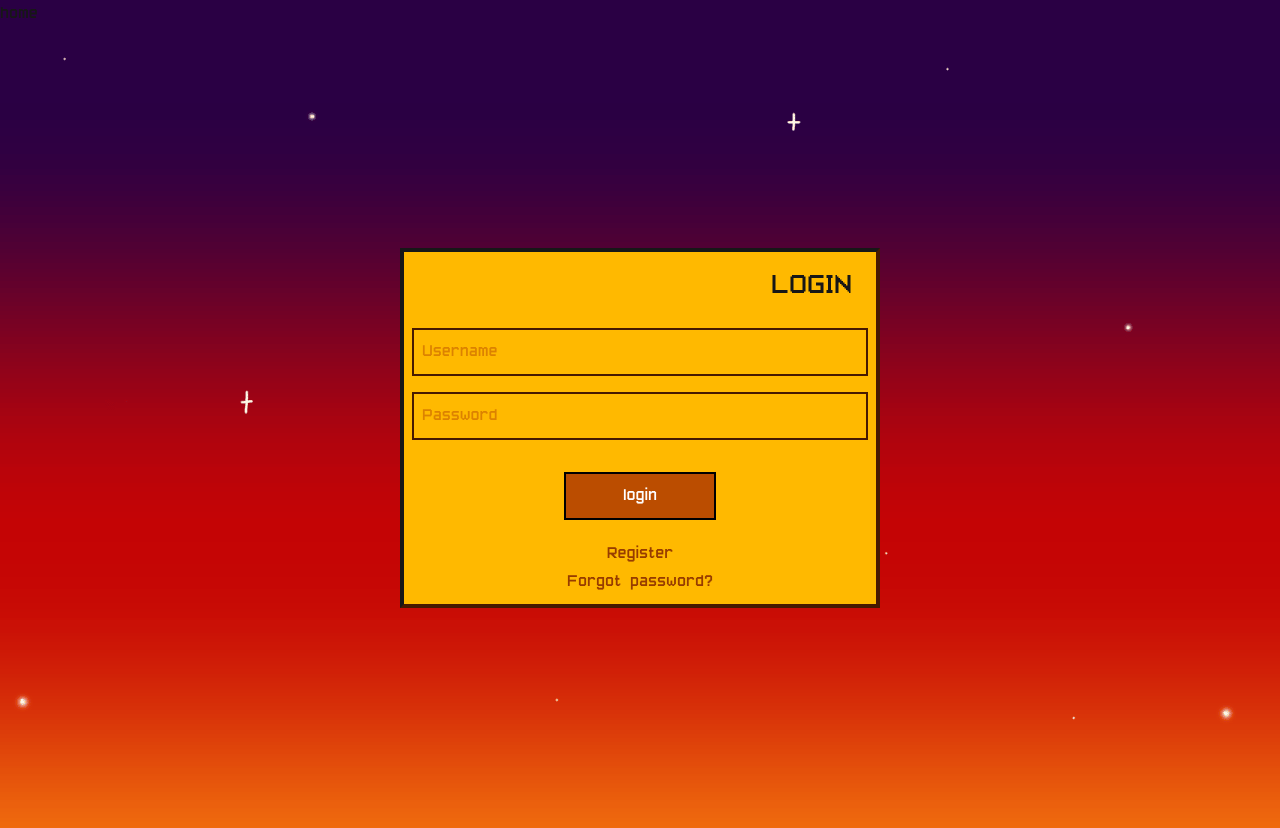
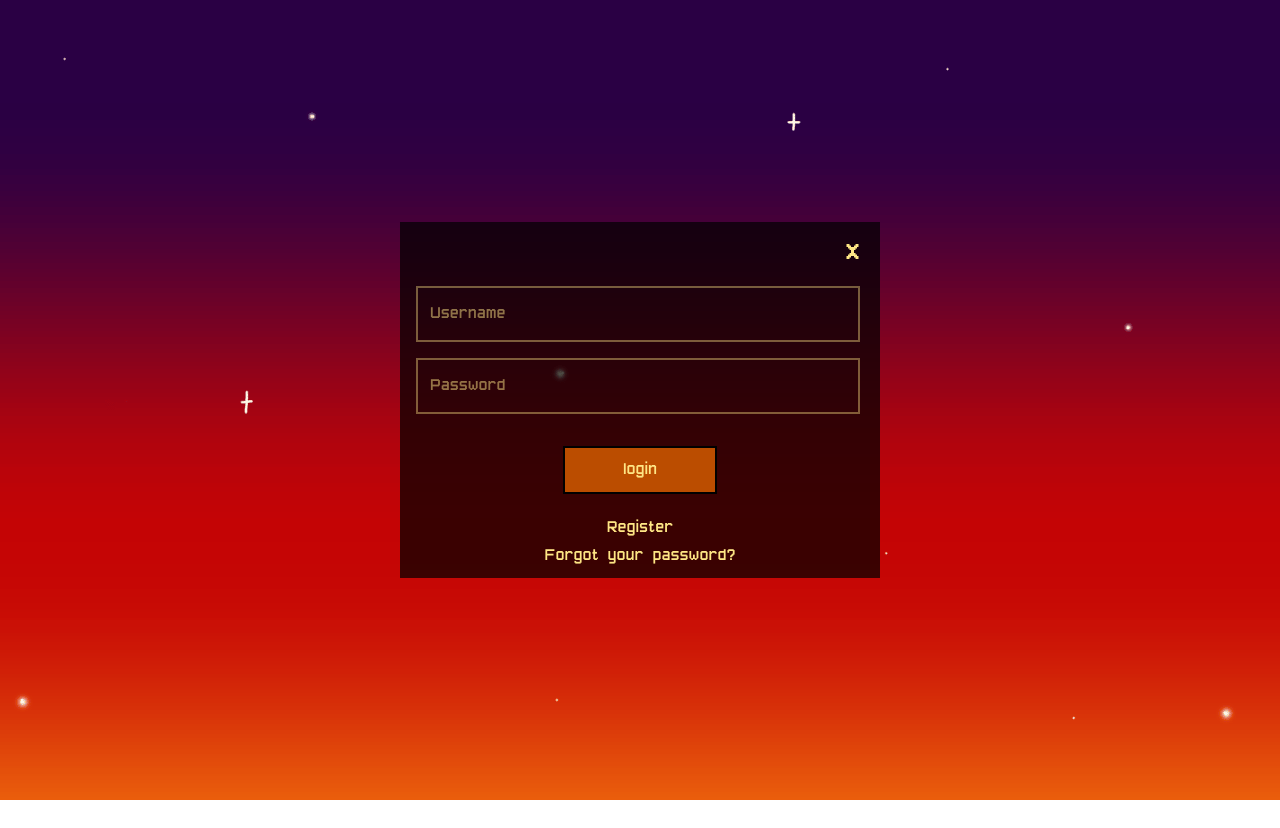
Before and after one commit to jlbernardo/transcendence, a Next.js app in the folder app/: page /login in a window 1280 px wide. After the commit the page ends 800 px from the top, so only its background shows below. Built offline with nearby package versions, Linux system fonts and the light colour scheme.

Commit message:
(refactor) Login dialogue

```diff
--- a/app/app/login/page.tsx
+++ b/app/app/login/page.tsx
@@ -3,33 +3,34 @@ import Link from "next/link";
 export default function Login() {
 	return (
 		<>
-			<Link href="/home">home</Link>
 			<div className="min-h-screen flex flex-col items-center justify-center">
-				<div className="w-120 h-auto p-2 border-4 border-b-amber-950 border-r-amber-950 m-0 bg-amber-400">
-          <p className="text-3xl mb-6 mt-2 mr-4 text-right">LOGIN</p>
+				<div className="w-120 h-auto p-2 border-black m-0 bg-black/70">
+          <Link href="/" className="text-3xl text-amber-200 text-right">
+            <p className="pr-3 pb-4 pt-1">x</p>
+          </Link>
           <form className="flex flex-col gap-4">
             <input
               type="text"
               placeholder="Username"
-              className="p-2 border-2 text-amber-700 border-amber-950"
+              className="p-3 mr-3 ml-2 border-2 text-amber-200 border-amber-200/40"
             />
             <input
               type="password"
               placeholder="Password"
-              className="p-2 border-2 text-amber-700 border-amber-950"
+              className="p-3 mr-3 ml-2 border-2 text-amber-200 border-amber-200/40"
             />
             <button
               type="submit"
-              className="bg-amber-700 w-1/3 mt-4 self-center text-white p-2 border-2 border-black hover:bg-amber-800"
+              className="bg-amber-700 w-1/3 mt-4 self-center text-amber-200 p-2 border-2 border-black hover:bg-amber-800"
             >
               login
             </button>
           </form>
-          <p className="mt-5 text-amber-800 text-center">
+          <p className="mt-5 text-amber-200 text-center">
             <Link href="/register">Register</Link>
           </p>
-          <p className="text-amber-800 text-center">
-            <Link href="/redefine">Forgot password?</Link>
+          <p className="text-amber-200 text-center">
+            <Link href="/redefine">Forgot your password?</Link>
           </p>
         </div>
 			</div>
```
